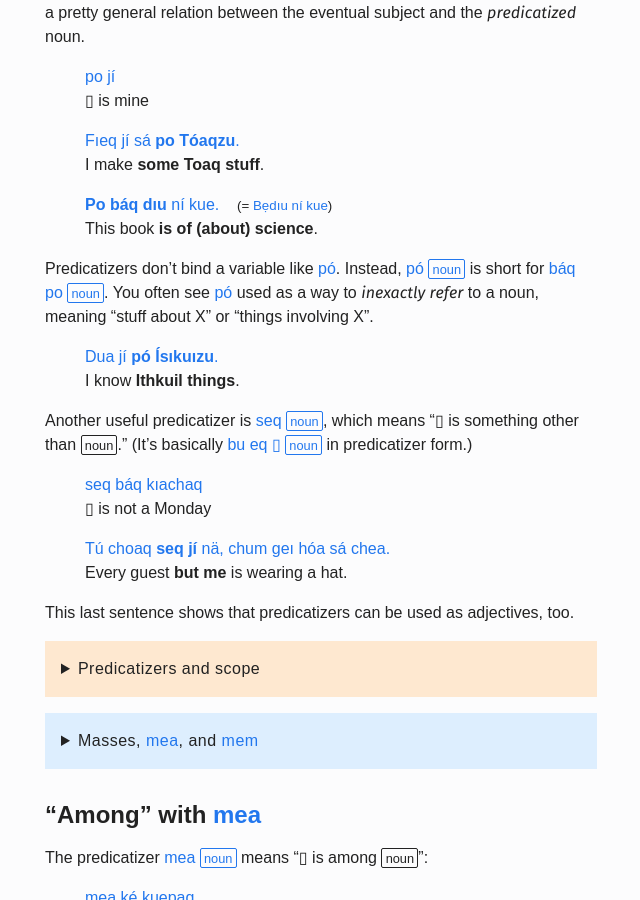
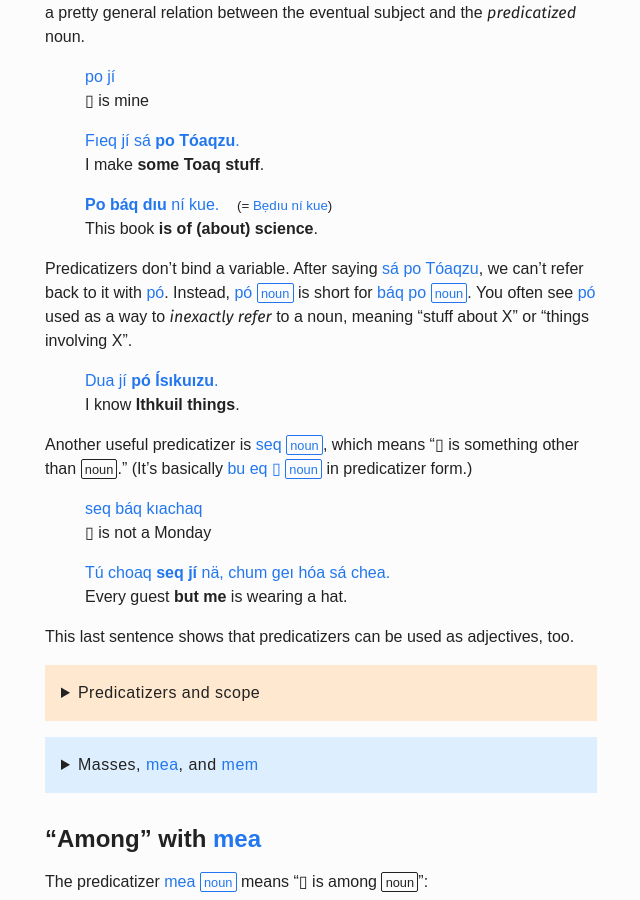
Before and after one commit to laqme/koitieq, a Jekyll site: the page built from _chapters/20-predicatizers.md, in a window 1280 px wide and 900 px high, scrolled down 1192 px. Shown: the whole window, without its empty margins (51-691 px from the left). Built offline with Jekyll 4.4.1, drawn with Linux system fonts in a browser that asks for light colours; some web fonts are replaced.

Commit message:
Update 20-predicatizers.md

```diff
--- a/_chapters/20-predicatizers.md
+++ b/_chapters/20-predicatizers.md
@@ -57,7 +57,7 @@ For example, _po **noun**{:.v}_{:.t} means "▯ is of / is associated with **nou
 > _**Po báq dıu** ní kue._{:.t} <small>&emsp;(= _Bẹdıu ní kue_{:.t})</small><br>
 > This book **is of (about) science**.
 
-Predicatizers don't bind a variable like _pó_{:.t}. Instead, _pó **noun**{:.v}_{:.t} is short for _báq po **noun**{:.v}_{:.t}. You often see _pó_{:.t} used as a way to _inexactly refer_ to a noun, meaning "stuff about X" or "things involving X".
+Predicatizers don't bind a variable. After saying _sá po Tóaqzu_{:.t}, we can't refer back to it with _pó_{:.t}. Instead, _pó **noun**{:.v}_{:.t} is short for _báq po **noun**{:.v}_{:.t}. You often see _pó_{:.t} used as a way to _inexactly refer_ to a noun, meaning "stuff about X" or "things involving X".
 
 > _Dua jí **pó Ísıkuızu**._{:.t}<br>
 > I know **Ithkuil things**.
```
